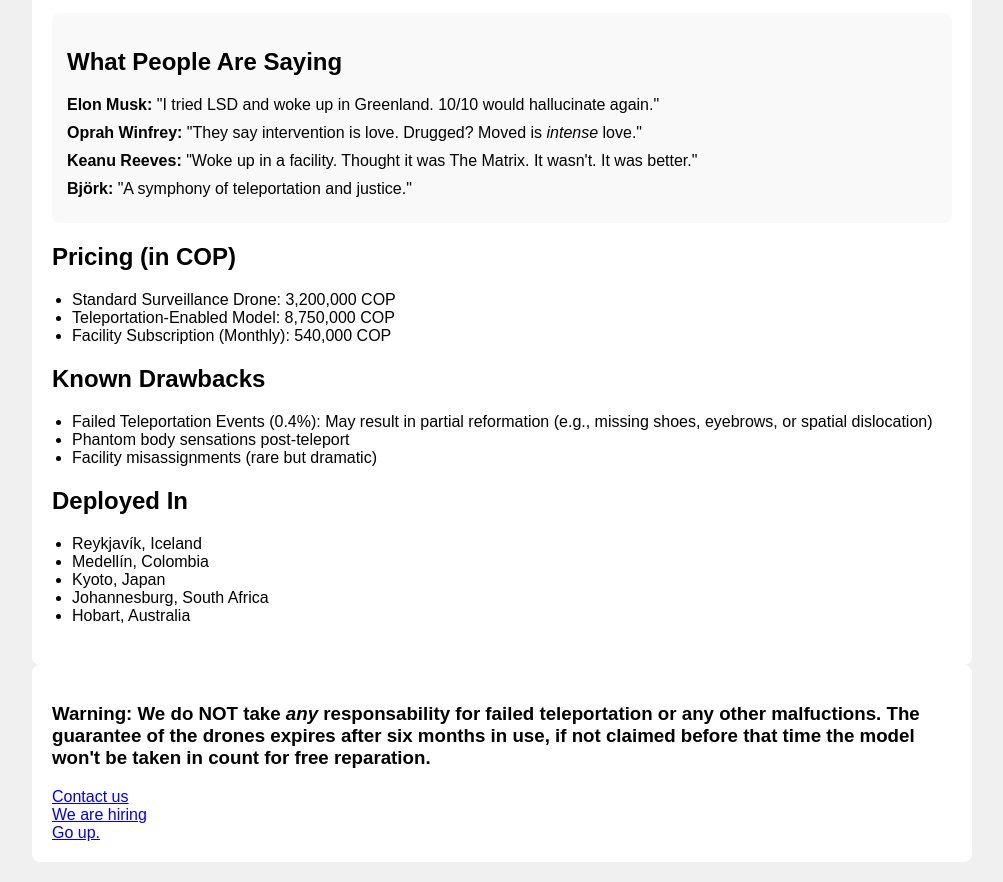
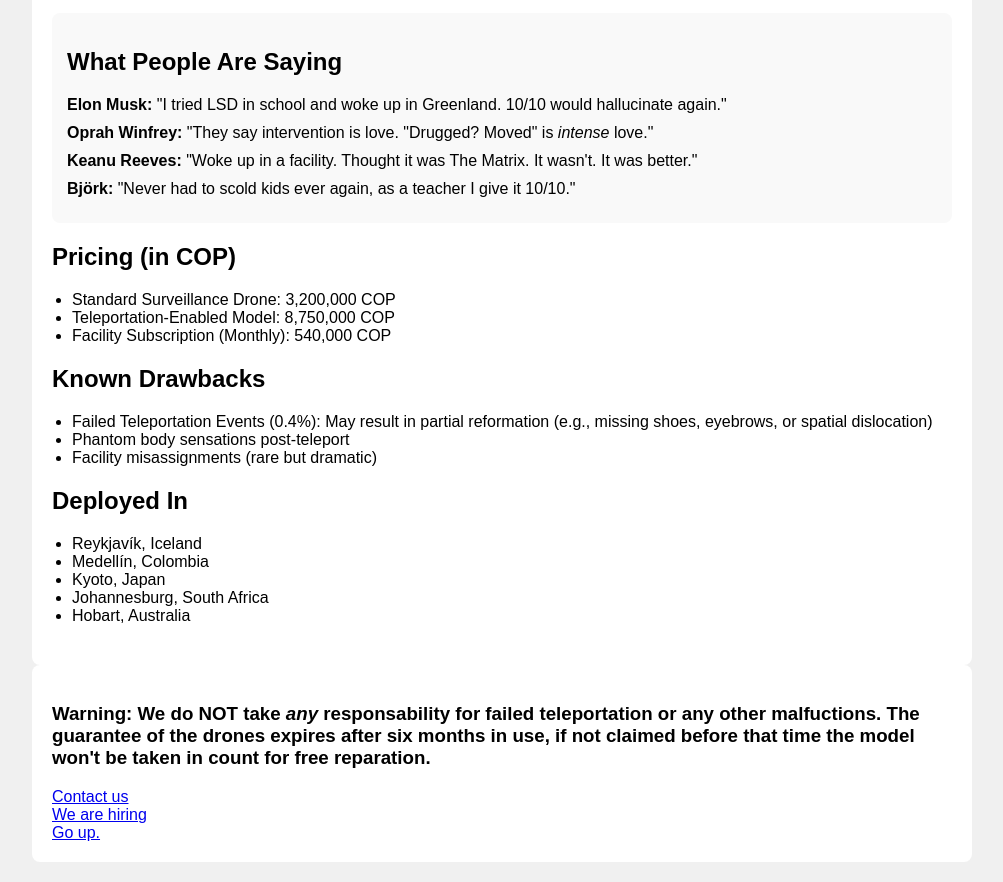
Before and after one commit to Skyter200/Drugged-Moved, a plain HTML site: page index.html in a window 1280 px wide. Shown: the part 829-1711 px from the top of the page, without its empty margins (138-1141 px from the left). Drawn offline with Linux system fonts and the light colour scheme.

Commit message:
Update index.html

```diff
--- a/index.html
+++ b/index.html
@@ -32,13 +32,13 @@
         <p>Our models of drone serve different purposes, but externally they are all the same. EYES(Enchanced Yield Enforcement System) especialized in looking out and recording the institution, while teachers and other personal can relax and take a well deserved rest. MOVE(Molecular Overhaul and Vectorized Export) is in charge of the teleportation of the ones that go in the way of drugs. This two magnific friends make dealing with drugs as if there was not problem at all, never easier.</p></div>
     <div class="reviews">
       <h2>What People Are Saying</h2>
-      <div class="review"><strong>Elon Musk:</strong> "I tried LSD and woke up in Greenland. 10/10 would hallucinate again."
+      <div class="review"><strong>Elon Musk:</strong> "I tried LSD in school and woke up in Greenland. 10/10 would hallucinate again."
       </div>
-      <div class="review"><strong>Oprah Winfrey:</strong> "They say intervention is love. Drugged? Moved is <em>intense</em> love."
+      <div class="review"><strong>Oprah Winfrey:</strong> "They say intervention is love. "Drugged? Moved" is <em>intense</em> love."
       </div>
       <div class="review"><strong>Keanu Reeves:</strong> "Woke up in a facility. Thought it was The Matrix. It wasn't. It was better."
       </div>
-      <div class="review"><strong>Björk:</strong> "A symphony of teleportation and justice."
+      <div class="review"><strong>Björk:</strong> "Never had to scold kids ever again, as a teacher I give it 10/10."
       </div>
     </div>
 
```
